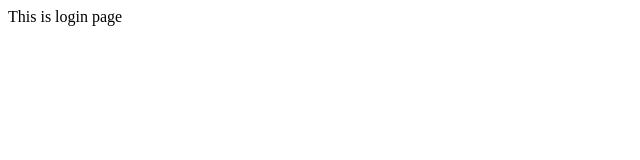
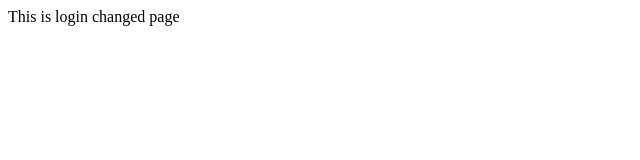
Before and after one commit to Rohitallawadhi8/myapp, a plain HTML site: page login.html in a window 1280 px wide. Shown: the full height of the page, 0-640 px from the left. Drawn offline with Linux system fonts and the light colour scheme.

Commit message:
changed login.html

```diff
--- a/login.html
+++ b/login.html
@@ -4,6 +4,6 @@
 	<title></title>
 </head>
 <body>
-    This is login page
+    This is login changed page
 </body>
 </html>
```
